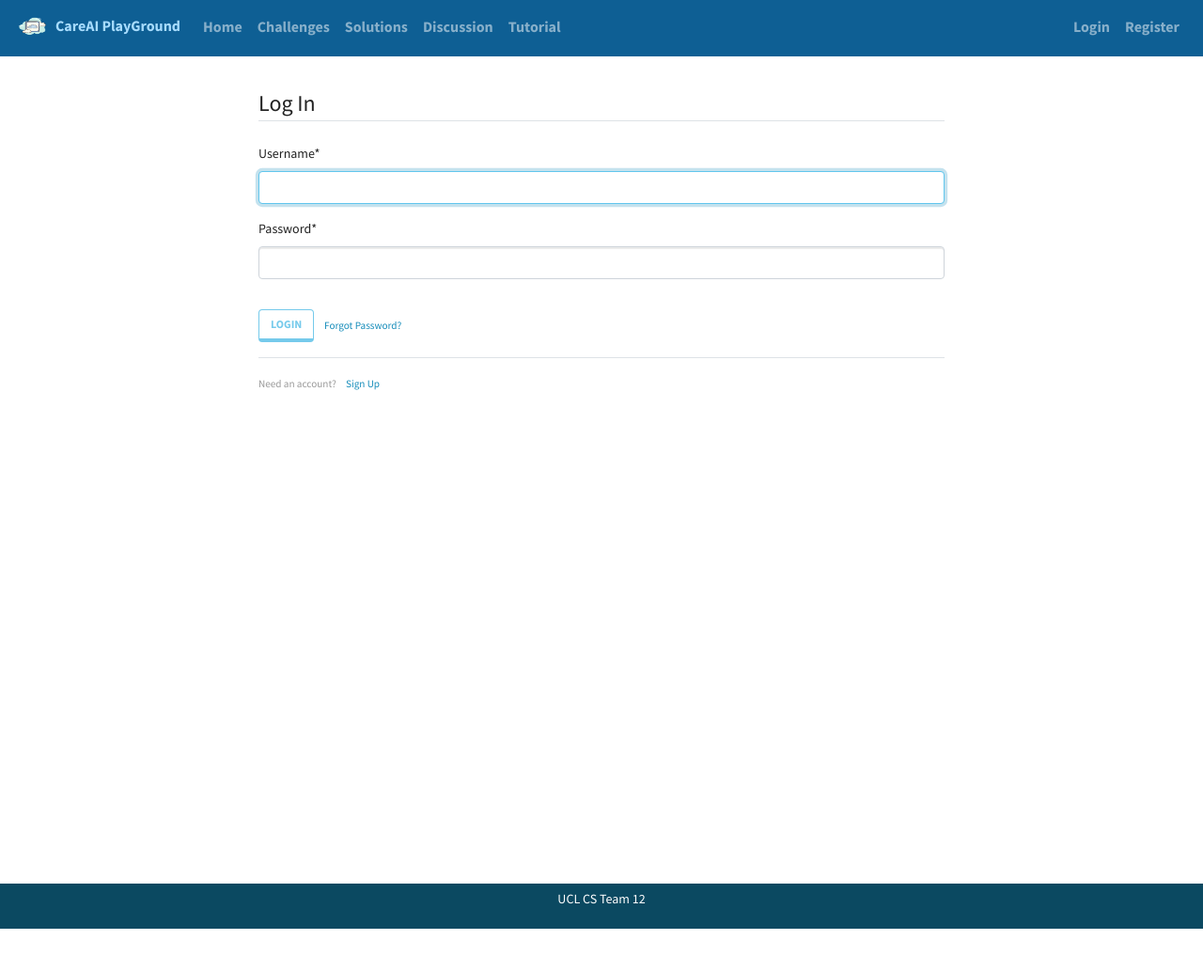
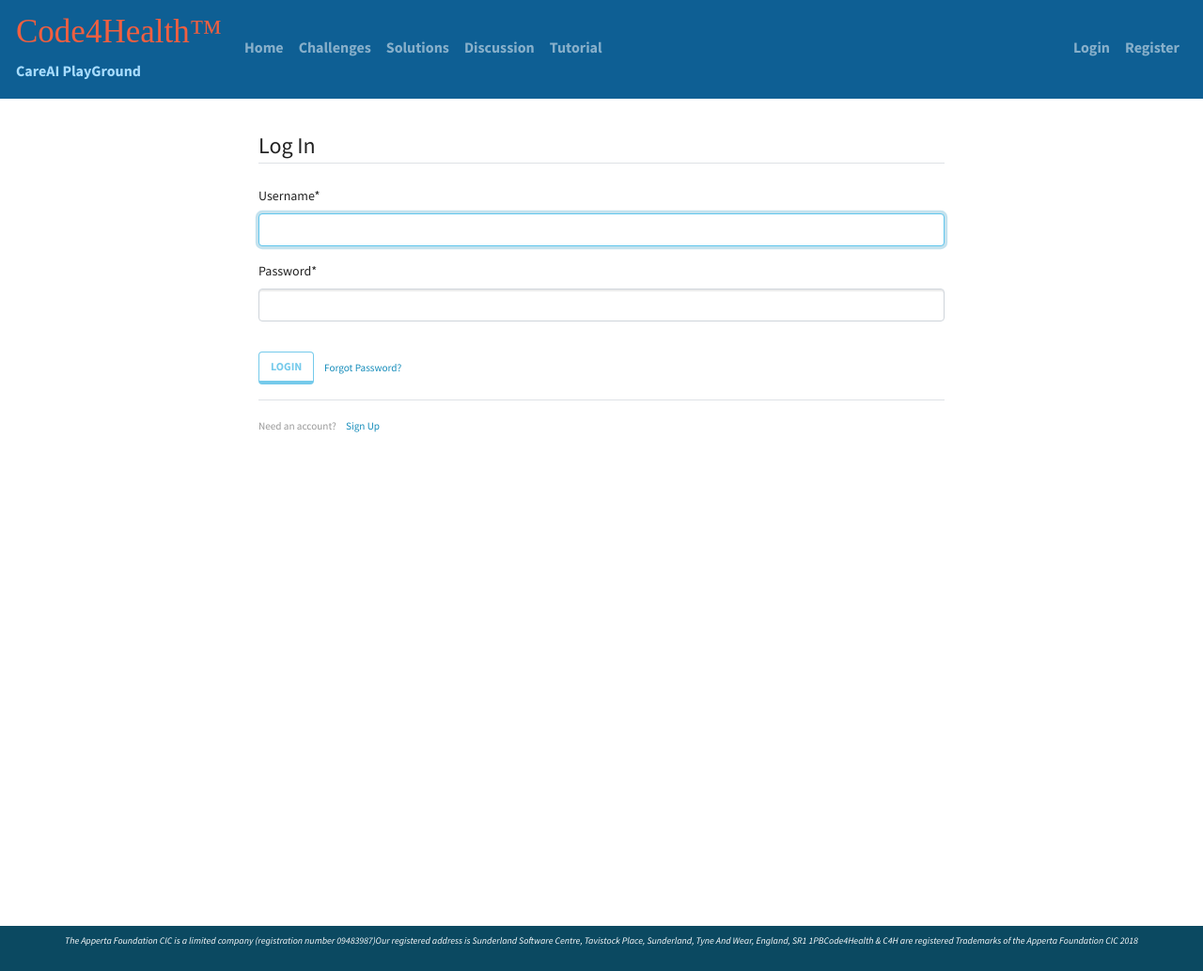
Before and after one commit to nhsland/careai, a Django app: page /login/?next=/challenges/24/delete in a window 1280 px wide. Shown: the whole page at 94% size. Before the commit the page ends 988 px from the top, so only its background shows below. Run offline with Django 3.2, Linux system fonts and the light colour scheme; some libraries are stand-ins or nearby versions.

Commit message:
Update base.html

```diff
--- a/main/templates/main/base.html
+++ b/main/templates/main/base.html
@@ -15,7 +15,7 @@
     {% if title %}
         <title>CareAI PlayGround - {{ title }}</title>
     {% else %}
-        <title>CareAI PlayGround</title>
+        <title>Code4Health CareAI PlayGround</title>
     {% endif %}
 
     <script src="https://code.jquery.com/jquery-3.3.1.slim.min.js"
@@ -39,8 +39,8 @@
 <nav class="navbar navbar-expand-lg navbar-dark" style="border-color: #0E5F94;background-color:#0E5F94;">
     {% load static %}
     <a class="navbar-brand" style="color:#A7DCFE; font-size:16px" href="{% url 'main-page' %}">
-        <img src="{% static "pic/cloud.png" %}"
-             style="float:left;width:34px;height:26px; margin-right:0.5rem"/>
+        <h1 style="font-family: Londrina Solid; color:#f05f40">Code4Health™</h1><!--<img src="{% static "pic/cloud.png" %}"
+             style="float:left;width:34px;height:26px; margin-right:0.5rem"/>-->
         <strong>CareAI PlayGround</strong></a>
     <button class="navbar-toggler" type="button" data-toggle="collapse" data-target="#navbarColor01"
             aria-controls="navbarColor01" aria-expanded="false" aria-label="Toggle navigation">
@@ -116,7 +116,10 @@
 
 
 <footer class="basefooter">
-    <p>UCL CS Team 12</p>
+    <center><i><p style="font-size: x-small">The Apperta Foundation CIC is a limited company (registration number 09483987) </i><p></center>
+
+            <center><i><p style="font-size: x-small">Our registered address is Sunderland Software Centre, Tavistock Place, Sunderland, Tyne And Wear, England, SR1 1PB </i><p></center>
+                  <center><i><p style="font-size: x-small">Code4Health & C4H are registered Trademarks of the Apperta Foundation CIC 2018</i><p></center>
 </footer>
 
 
```
